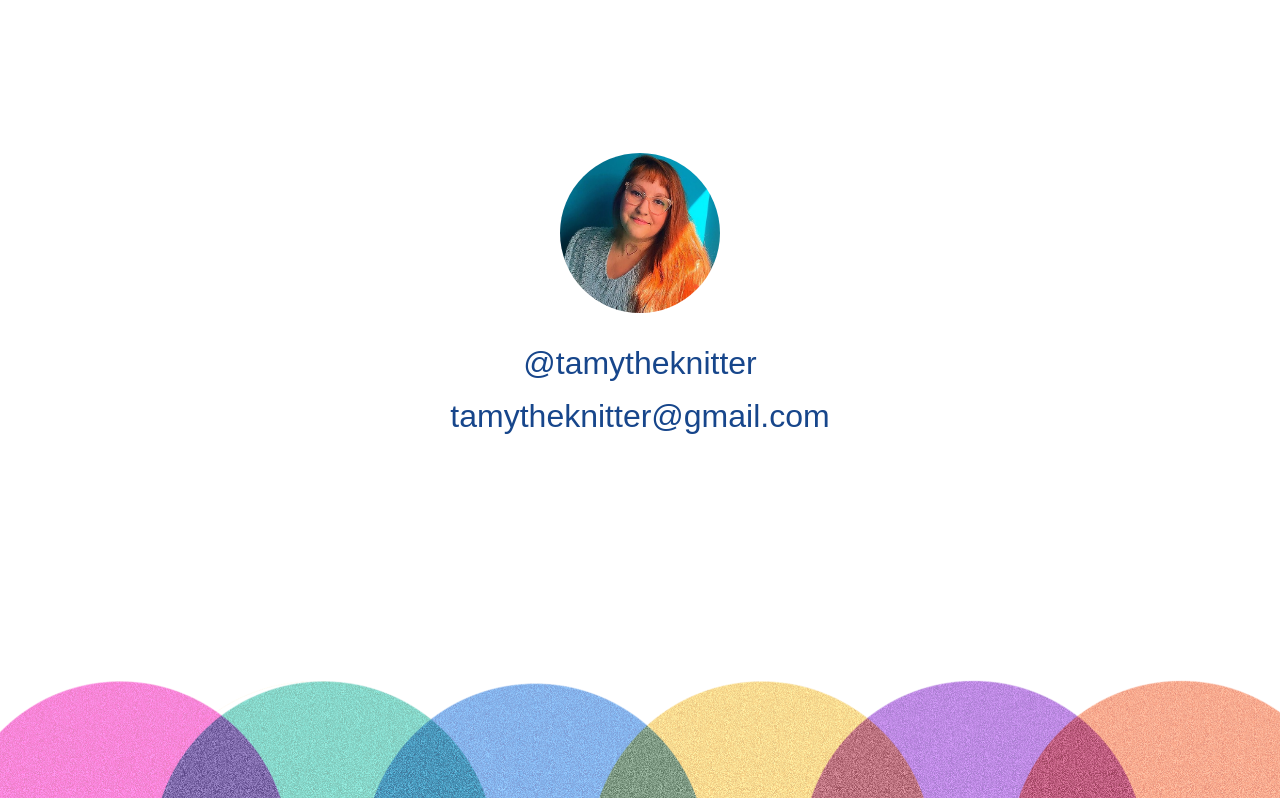
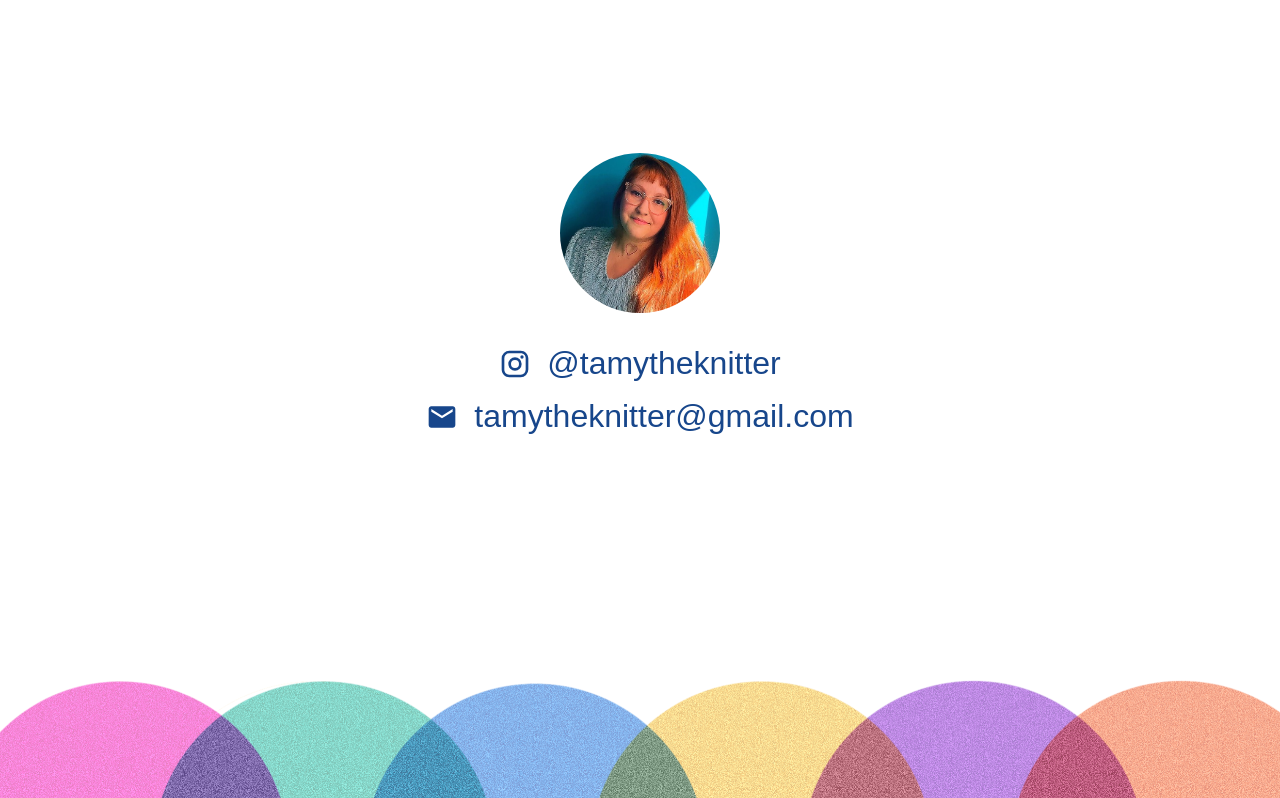
Before and after one commit to ricardiobraga/tamyantunes, a React (Create React App) app: page / in a window 1280 px wide. Shown: the part 850-1648 px from the top of the page. Built offline with nearby package versions, Linux system fonts and the light colour scheme; a web font is replaced by a local one.

Commit message:
problema com material-ui

```diff
--- a/src/views/Contato/index.js
+++ b/src/views/Contato/index.js
@@ -4,15 +4,15 @@ import './styles.css'
 import avatar from './assets/avatar.jpg'
 import footerImg from './assets/footer.png'
 
-
+import {Instagram, Email}  from '@material-ui/icons'
 
 const Gorro = () => {
     return (
         <div className="main-contato" id="contato">
             <div className="content-contato">
                 <img className="img-avatar" src={avatar} alt="avatart" />
-                <a href={"https://www.instagram.com/tamytheknitter/"} target="_blank"> @tamytheknitter </a>
-                <a> tamytheknitter@gmail.com</a>
+                <a href={"https://www.instagram.com/tamytheknitter/"} target="_blank"> <Instagram fontSize="inherit" /> @tamytheknitter </a>
+                <a><Email fontSize="inherit"/> tamytheknitter@gmail.com</a>
 
             </div>
             <div className="contato-footer">
```
Also changed, not shown: 1 other file (tests, documents, lock files or other folders).
